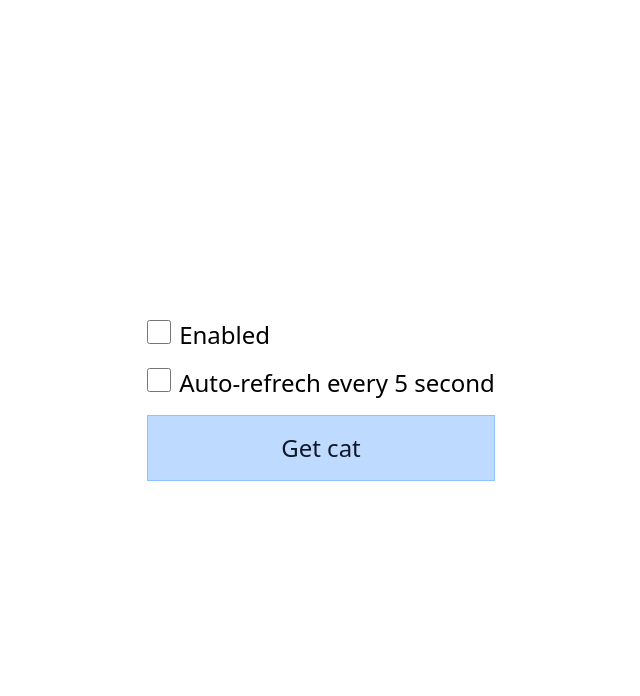
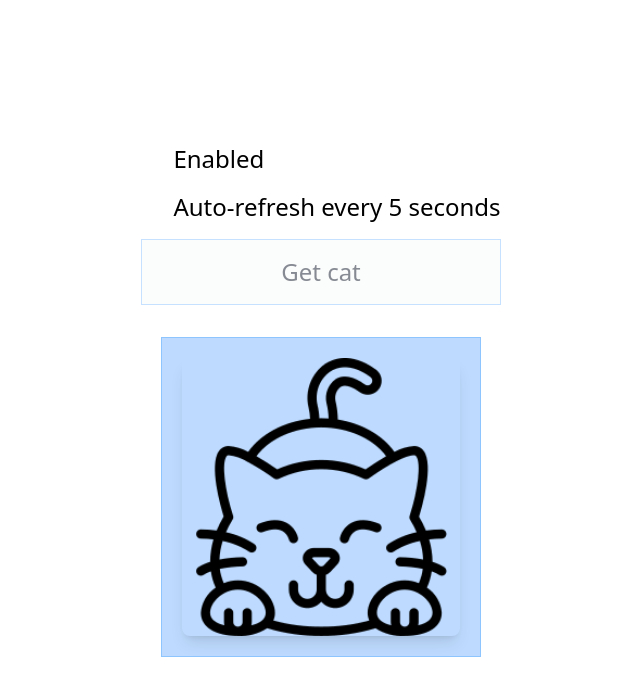
Before and after one commit to AlekseyKopasov/cat-api, a React (Vite) app: page / in a window 1280 px wide. Shown: the top 696 px of the page, without its empty margins (319-959 px from the left). Built offline with nearby package versions, Linux system fonts and the light colour scheme.

Commit message:
добавляет автозагрузку

```diff
--- a/package.json
+++ b/package.json
@@ -17,6 +17,7 @@
   },
   "devDependencies": {
     "@eslint/js": "^9.21.0",
+    "@types/node": "^22.14.1",
     "@types/react": "^19.0.10",
     "@types/react-dom": "^19.0.4",
     "@vitejs/plugin-react": "^4.3.4",
--- a/src/components/Form/Button.tsx
+++ b/src/components/Form/Button.tsx
@@ -1,7 +1,27 @@
 type ButtonType = "button" | "submit" | "reset";
 
-export const Button = ({ text, type = 'button' }: { text: string, type: ButtonType }) => {
+export const Button = ({
+  disabled = false,
+  text,
+  type = 'button'
+}: {
+  disabled?: boolean;
+  text: string;
+  type?: ButtonType
+}) => {
   return (
-    <button className="border border-blue-300 bg-blue-200 text-gray-900 text-2xl p-4 border-solid font-sans cursor-pointer" type={type}>{text}</button>
-  )
-}
+    <button
+      className={`
+        border border-blue-300 text-gray-900 text-2xl p-4 border-solid font-sans
+        ${disabled
+          ? 'bg-gray-50 opacity-50 cursor-not-allowed'
+          : 'bg-blue-200 cursor-pointer hover:bg-blue-300 transition-colors'
+        }
+      `}
+      type={type}
+      disabled={disabled}
+    >
+      {text}
+    </button>
+  );
+};
--- a/src/components/Form/Form.tsx
+++ b/src/components/Form/Form.tsx
@@ -1,15 +1,33 @@
-import { FormEvent, useState } from 'react'
+import { ChangeEvent, FormEvent, useEffect, useState } from 'react'
 import { Button } from './Button'
 import { Input } from './Input'
 import { Image } from '../Image'
 
 export const Form = () => {
-  const [catImageUrl, setCatImageUrl] = useState<string | null>(null)
+  const [catImageUrl, setCatImageUrl] = useState<string>('placeholder.png')
   const [isLoading, setIsLoading] = useState(false)
+  const [isAutoLoading, setIsAutoLoading] = useState(false)
+  const [isDisabled, setIsDisabled] = useState(true)
   const [error, setError] = useState<string | null>(null)
 
-  const fetchRandomCat = async (evt: FormEvent) => {
-    evt.preventDefault()
+  useEffect(() => {
+    let intervalId: number
+
+    if (isAutoLoading) {
+      setIsDisabled(true)
+      intervalId = window.setInterval(() => {
+        fetchRandomCat()
+      }, 5000)
+    }
+
+    return () => {
+      clearInterval(intervalId)
+      setIsDisabled(false)
+    }
+  }, [isAutoLoading])
+
+  const fetchRandomCat = async (evt?: FormEvent) => {
+    evt?.preventDefault()
 
     setIsLoading(true)
     setError(null)
@@ -23,24 +41,31 @@ export const Form = () => {
 
       const data = await response.json()
 
-      setCatImageUrl(data[0].url)
+      setCatImageUrl(data[0].url || 'placeholder.png')
     } catch (err) {
       setError(err instanceof Error ? err.message : 'Unknown error...');
-      setCatImageUrl(null);
+      setCatImageUrl('placeholder.png');
     } finally {
       setIsLoading(false)
     }
   }
 
+  const unlockLoad = () => {
+    setIsDisabled(prev => !prev)
+  }
+
+  const autoRefresh = (evt: ChangeEvent<HTMLInputElement>) => {
+    setIsAutoLoading(evt.target.checked)
+  }
+
   return (
-    <form className='flex flex-col gap-4' onClick={fetchRandomCat}>
-      <Input title="Enabled" type="checkbox" />
-      <Input title="Auto-refrech every 5 second" type="checkbox" />
-      <Button text={isLoading ? 'Loading...' : 'Get cat'} type="submit" />
+    <form className='flex flex-col gap-4' onSubmit={fetchRandomCat}>
+      <Input title="Enabled" type="checkbox" onClick={unlockLoad} />
+      <Input title="Auto-refresh every 5 seconds" type="checkbox" onChange={autoRefresh} />
+      <Button disabled={isDisabled} text={isLoading ? 'Loading...' : 'Get cat'} type="submit" />
 
       {error && <p className="text-red-500">{error}</p>}
 
-      {catImageUrl && (
       <div className="mt-4">
         <Image
           url={catImageUrl}
@@ -48,7 +73,7 @@ export const Form = () => {
           className="max-w-full h-auto rounded-lg shadow-lg"
         />
       </div>
-      )}
+
     </form>
   )
 }
--- a/src/components/Form/Input.tsx
+++ b/src/components/Form/Input.tsx
@@ -9,7 +9,7 @@ export const Input = (props: InputProps) => {
 
   return (
     <label className='flex gap-2 items-baseline text-2xl font-sans cursor-pointer'>
-      <input className='w-6 h-6' {...otherProps} />
+      <input className={`w-6 h-6 ${otherProps.className || ''}`} />
       <span>{title}</span>
     </label>
   )
--- a/src/components/Image.tsx
+++ b/src/components/Image.tsx
@@ -14,13 +14,13 @@ export const Image = ({
   height = 256
 }: ImageProps) => {
   return (
-    <div className='w-64 h-64 p-5 border border-blue-300 bg-blue-200'>
+    <div className="max-w-xs p-5 mx-auto border border-blue-300 bg-blue-200">
       <img
         src={url}
         alt={alt}
         width={width}
         height={height}
-        className={`object-cover max-w-full h-auto ${className}`}
+        className={`object-cover w-full h-full ${className}`}
       />
     </div>
   )
```
Also changed, not shown: 1 other file (tests, documents, lock files or other folders). Lines whose indentation alone changed are shown as unchanged.
